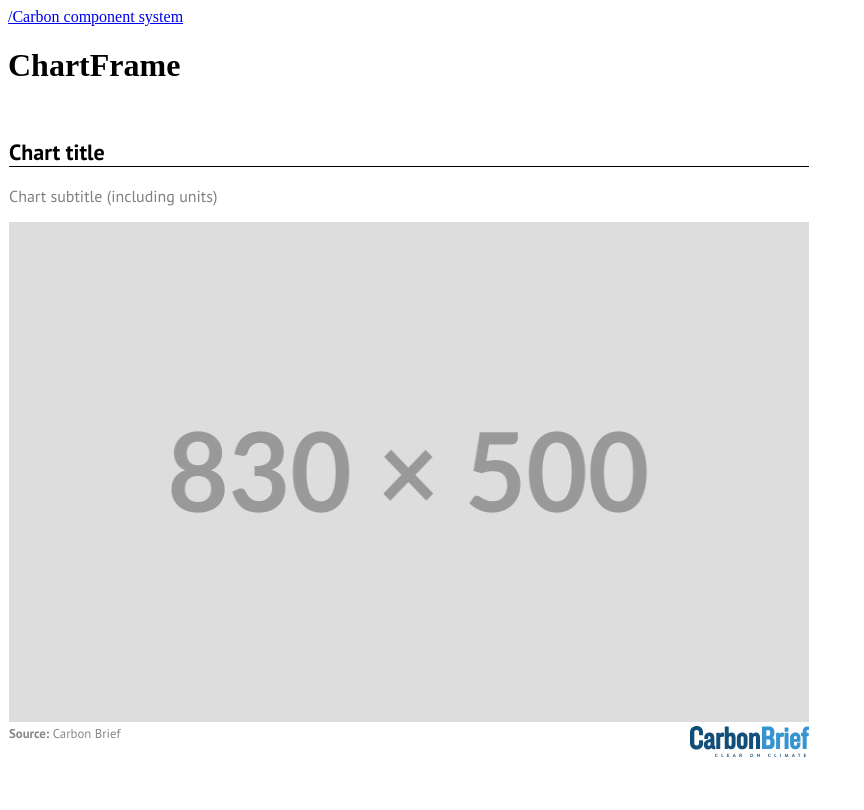
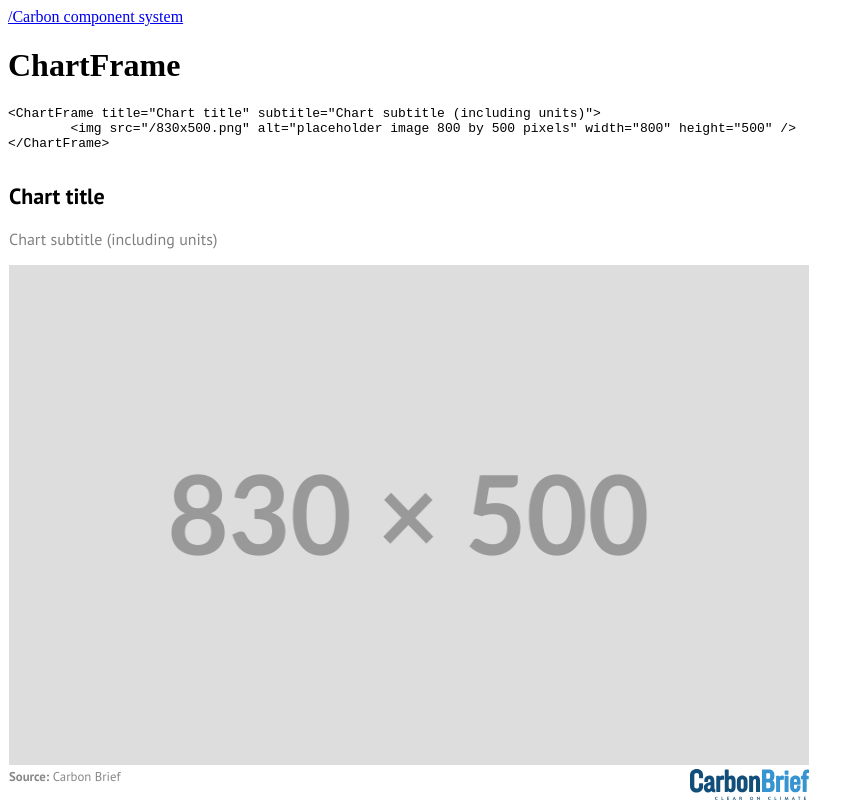
Before and after one commit to carbonbrief/carbon-components, a SvelteKit app: page /ChartFrame in a window 1280 px wide. Shown: the whole page, without its empty margins (0-864 px from the left). Built offline with nearby package versions, Linux system fonts and the light colour scheme.

Commit message:
more docs

```diff
--- a/src/lib/ChartFrame.svelte
+++ b/src/lib/ChartFrame.svelte
@@ -30,7 +30,7 @@
 
 <style>
 	.chart-frame {
-		font-family: 'PT sans', sans-serif;
+		font-family: var(--sans-serif, sans-serif);
 		max-width: 800px;
 		margin: 0;
 		padding: 1px;
--- /dev/null
+++ b/src/lib/GlobalStyle.svelte
@@ -0,0 +1,7 @@
+<slot></slot>
+<style>
+:global(:root){
+  --sans-serif:"PT sans", sans-serif;
+  --sans-serif-narrow:"PT Sans", sans-serif;
+}
+</style>
--- a/src/lib/LinearAxes.svelte
+++ b/src/lib/LinearAxes.svelte
@@ -1,5 +1,5 @@
 <script>
-	import { darkGrey } from '$lib/colours';
+	import { darkGrey } from '$lib/cb-colours';
 
 	export let plotHeight = 500;
 	export let plotWidth = 1000;
@@ -40,6 +40,7 @@
 
 <style>
 	text {
+    font-family: var(--sans-serif-narrow, sans-serif);
 		pointer-events: none;
 	}
 
--- a/src/lib/index.js
+++ b/src/lib/index.js
@@ -1,12 +1,14 @@
 import Logo from './Logo.svelte';
 import ChartFrame from './ChartFrame.svelte';
 import LinearAxes from './LinearAxes.svelte';
+import GlobalStyle from './GlobalStyle.svelte';
 // COMPONENT IMPORTS
 
 // Reexport your entry components here
 export {
+	ChartFrame,
+	GlobalStyle,
 	Logo,
-	ChartFrame,
-	LinearAxes
+	LinearAxes,
 	// COMPONENT EXPORTS
 };
--- a/src/routes/+layout.svelte
+++ b/src/routes/+layout.svelte
@@ -1,3 +1,7 @@
+<script>
+	import {GlobalStyle} from "$lib";
+</script>
+
 <svelte:head>
 	<link rel="preconnect" href="https://fonts.googleapis.com" />
 	<link rel="preconnect" href="https://fonts.gstatic.com" crossorigin />
@@ -6,14 +10,13 @@
 		rel="stylesheet"
 	/>
 </svelte:head>
+<GlobalStyle></GlobalStyle>
 <a href="/">/Carbon component system</a>
 <slot />
 <div class="page-footer" />
 
 <style>
-	.page-footer {
-	}
-	:global(h2) {
+	:global(h2.docs) {
 		border-bottom: 1px solid black;
 		margin-top: 2rem;
 	}
--- a/src/routes/ChartFrame/+page.svelte
+++ b/src/routes/ChartFrame/+page.svelte
@@ -3,6 +3,11 @@
 </script>
 
 <h1>ChartFrame</h1>
+<pre>
+{`<ChartFrame title="Chart title" subtitle="Chart subtitle (including units)">
+	<img src="/830x500.png" alt="placeholder image 800 by 500 pixels" width="800" height="500" />
+</ChartFrame>`}
+</pre>
 <ChartFrame title="Chart title" subtitle="Chart subtitle (including units)">
 	<img src="/830x500.png" alt="placeholder image 800 by 500 pixels" width="800" height="500" />
 </ChartFrame>
```
Also changed, not shown: src/routes/+page.svelte (+7 -6 lines), src/routes/GlobalStyle/+page.svelte (+15 -0 lines), src/routes/LinearAxes/+page.svelte (+5 -6 lines), src/lib/cb-colours.js (renamed from src/lib/colours.js), 2 other files (tests, documents, lock files or other folders).
